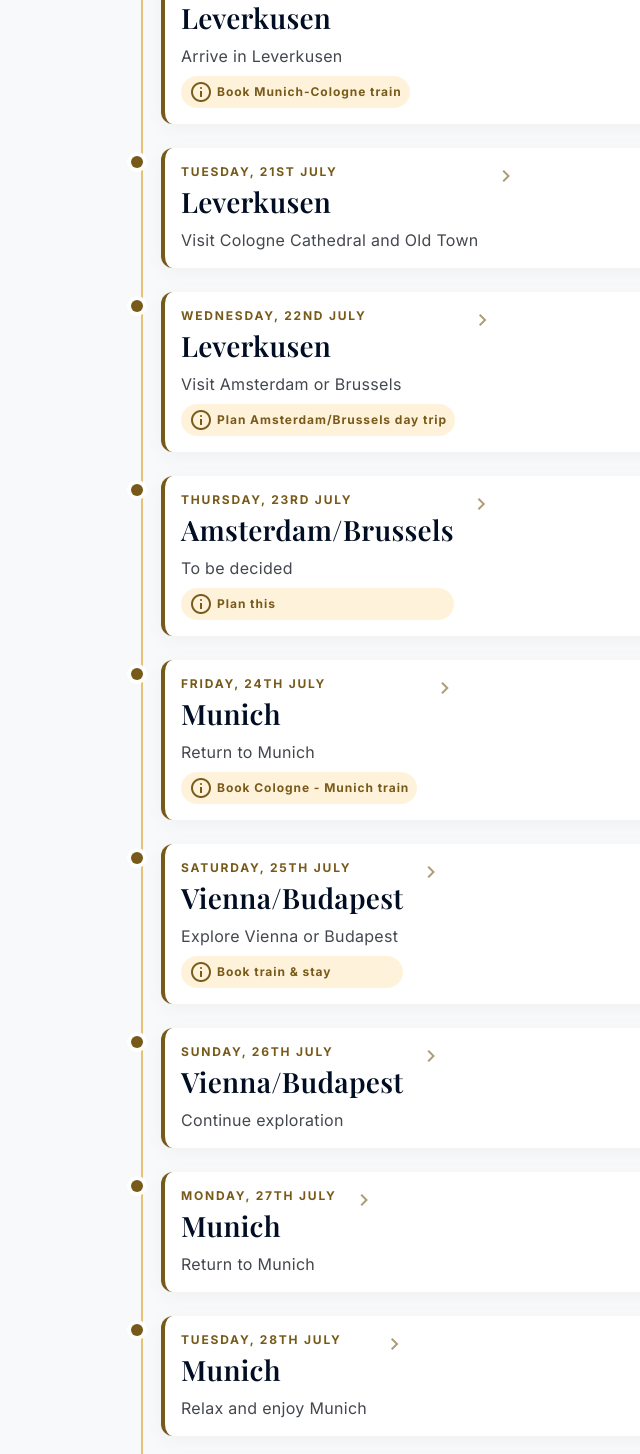
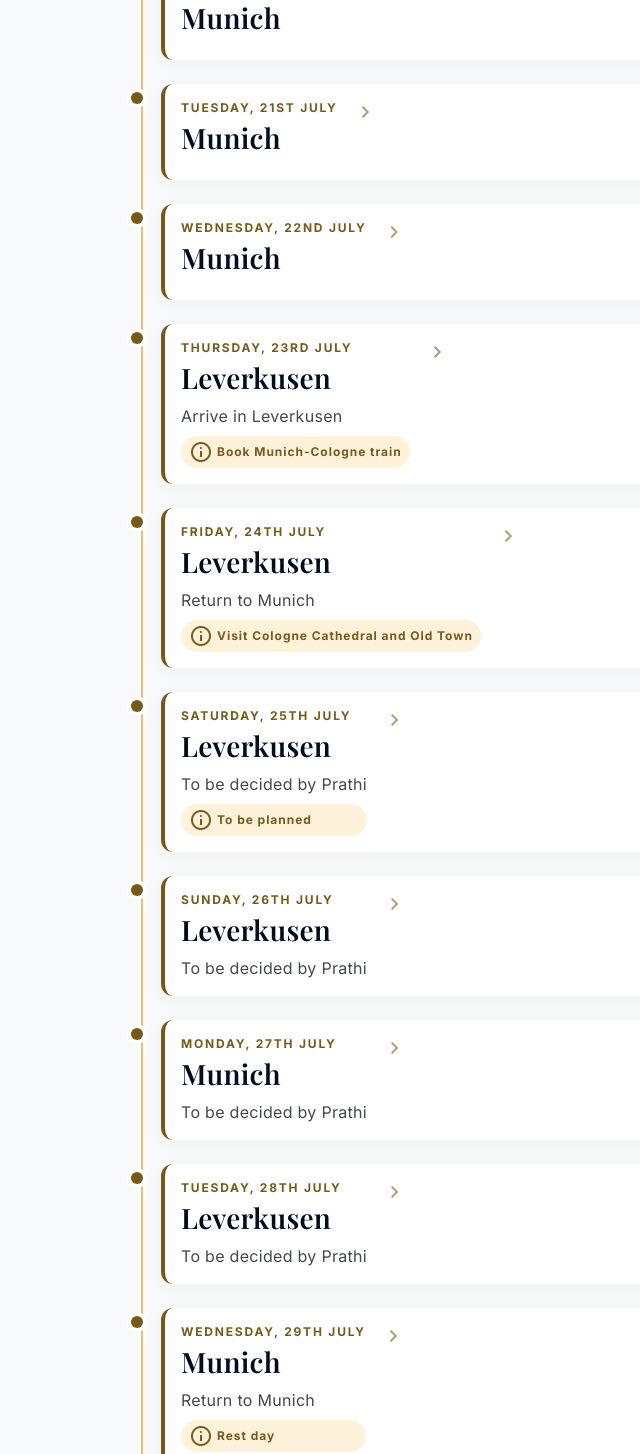
Before and after one commit to prajwaldhananjay/reisefreude, a React (Vite) app: page / in a window 1280 px wide. Shown: the part 2610-4064 px from the top of the page, without its empty margins (203-843 px from the left). Built offline with nearby package versions, Linux system fonts and the light colour scheme.

Commit message:
Updated itinerary

```diff
--- a/src/data/itinerary.js
+++ b/src/data/itinerary.js
@@ -86,72 +86,72 @@ export const itineraryData = [
   {
     date: "20th July",
     day: "Monday",
+    city: "Munich",
+    activities: "",
+    notes: ""
+  },
+  {
+    date: "21st July",
+    day: "Tuesday",
+    city: "Munich",
+    activities: "",
+    notes: ""
+  },
+  {
+    date: "22nd July",
+    day: "Wednesday",
+    city: "Munich",
+    activities: "",
+    notes: ""
+  },
+  {
+    date: "23rd July",
+    day: "Thursday",
     city: "Leverkusen",
     activities: "Arrive in Leverkusen",
     notes: "Book Munich-Cologne train"
   },
   {
-    date: "21st July",
-    day: "Tuesday",
-    city: "Leverkusen",
-    activities: "Visit Cologne Cathedral and Old Town",
-    notes: ""
-  },
-  {
-    date: "22nd July",
-    day: "Wednesday",
-    city: "Leverkusen",
-    activities: "Visit Amsterdam or Brussels",
-    notes: "Plan Amsterdam/Brussels day trip"
-  },
-  {
-    date: "23rd July",
-    day: "Thursday",
-    city: "Amsterdam/Brussels",
-    activities: "To be decided",
-    notes: "Plan this"
-  },
-  {
     date: "24th July",
     day: "Friday",
-    city: "Munich",
+    city: "Leverkusen",
     activities: "Return to Munich",
-    notes: "Book Cologne - Munich train"
+    notes: "Visit Cologne Cathedral and Old Town"
   },
   {
     date: "25th July",
     day: "Saturday",
-    city: "Vienna/Budapest",
-    activities: "Explore Vienna or Budapest",
-    notes: "Book train & stay"
+    city: "Leverkusen",
+    activities: "To be decided by Prathi",
+    notes: "To be planned"
   },
   {
     date: "26th July",
     day: "Sunday",
-    city: "Vienna/Budapest",
-    activities: "Continue exploration",
+    city: "Leverkusen",
+    activities: "To be decided by Prathi",
     notes: ""
   },
   {
     date: "27th July",
     day: "Monday",
     city: "Munich",
-    activities: "Return to Munich",
+    activities: "To be decided by Prathi",
     notes: ""
   },
   {
     date: "28th July",
     day: "Tuesday",
-    city: "Munich",
-    activities: "Relax and enjoy Munich",
+    city: "Leverkusen",
+    activities: "To be decided by Prathi",
     notes: ""
   },
   {
     date: "29th July",
     day: "Wednesday",
     city: "Munich",
-    activities: "Chillax",
-    notes: ""
+    activities: "Return to Munich",
+    notes: "Rest day"
   },
   {
     date: "30th July",
@@ -163,14 +163,14 @@ export const itineraryData = [
   {
     date: "31st July",
     day: "Friday",
-    city: "Munich",
-    activities: "Last Friday in Europe",
-    notes: ""
+    city: "Vienna/Budapest",
+    activities: "Explore Vienna or Budapest",
+    notes: "Book train & stay"
   },
   {
     date: "1st August",
     day: "Saturday",
-    city: "Munich",
+    city: "Vienna/Budapest",
     activities: "Last Saturday in Europe",
     notes: "Remember to buy bus/tram/train tickets if traveling"
   },
@@ -178,7 +178,7 @@ export const itineraryData = [
     date: "2nd August",
     day: "Sunday",
     city: "Munich",
-    activities: "Last Sunday in Europe, pack and prepare for return flight",
+    activities: "Return to Munich, pack and prepare for return flight",
     notes: ""
   },
   {
```
